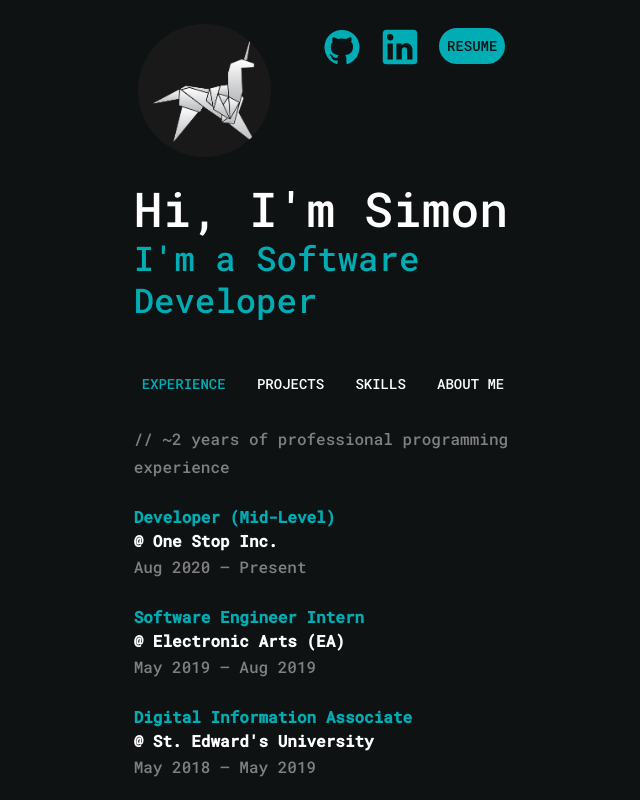
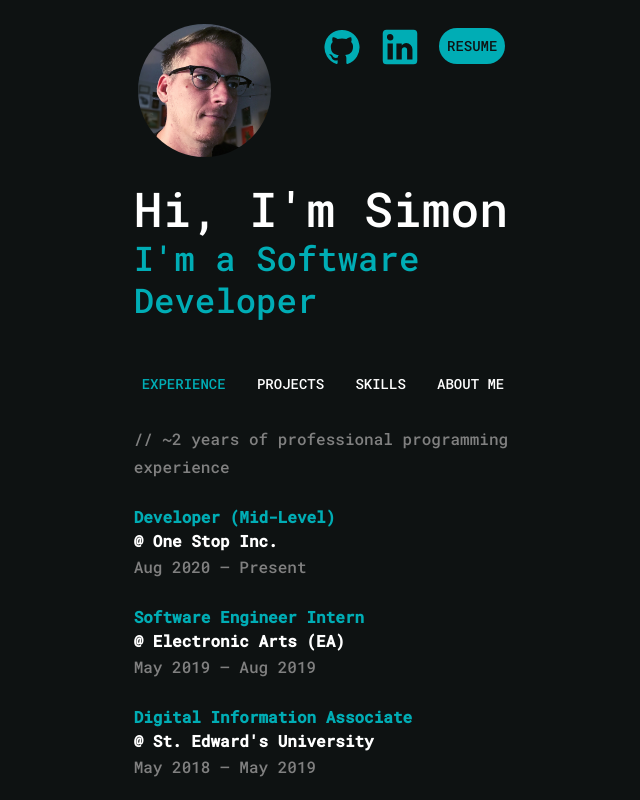
Before and after one commit to gohls/my-new-website, a React (Create React App) app in the folder client/: page / in a window 1280 px wide. Shown: the whole page, without its empty margins (317-957 px from the left). Built offline with nearby package versions, Linux system fonts and the light colour scheme; no server answers.

Commit message:
Add picture of me

```diff
--- a/client/src/Root.tsx
+++ b/client/src/Root.tsx
@@ -34,7 +34,7 @@ import ProjectsText from "./components/Projects";
 import SkillsText from "./components/Skills";
 import AboutMeText from "./components/AboutMe";
 
-// Types/Enums/API //
+// Enums //
 import { MENU_OPTIONS } from "./enums";
 
 
@@ -71,6 +71,7 @@ class Root extends React.Component<{}> {
     return (
       <ThemeProvider theme={theme}>
         <CssBaseline />
+        {/* <Router history={stores.router.history}> */}
         <Grid container>
           {isMobile ? null : <Grid item xs={4} />}
           <Grid item xs={isMobile ? 12 : 4} >
@@ -78,7 +79,7 @@ class Root extends React.Component<{}> {
               <Grid item xs={6} >
                 <Box mt={3} mr={3} >
                   <div id="me">
-                    <img src={process.env.PUBLIC_URL + '/img/blade_runner_unicorn.jpg'} />
+                    <img src={process.env.PUBLIC_URL + '/img/me.jpg'} />
                   </div>
                 </Box>
               </Grid>
@@ -134,6 +135,7 @@ class Root extends React.Component<{}> {
           </Grid>
           {isMobile ? null : <Grid item xs={4} />}
         </Grid >
+        {/* </Router> */}
       </ThemeProvider >
     );
   }
```
Also changed, not shown: client/public/img/blade_runner_unicorn.jpg (deleted), client/public/img/me.jpg (added).
